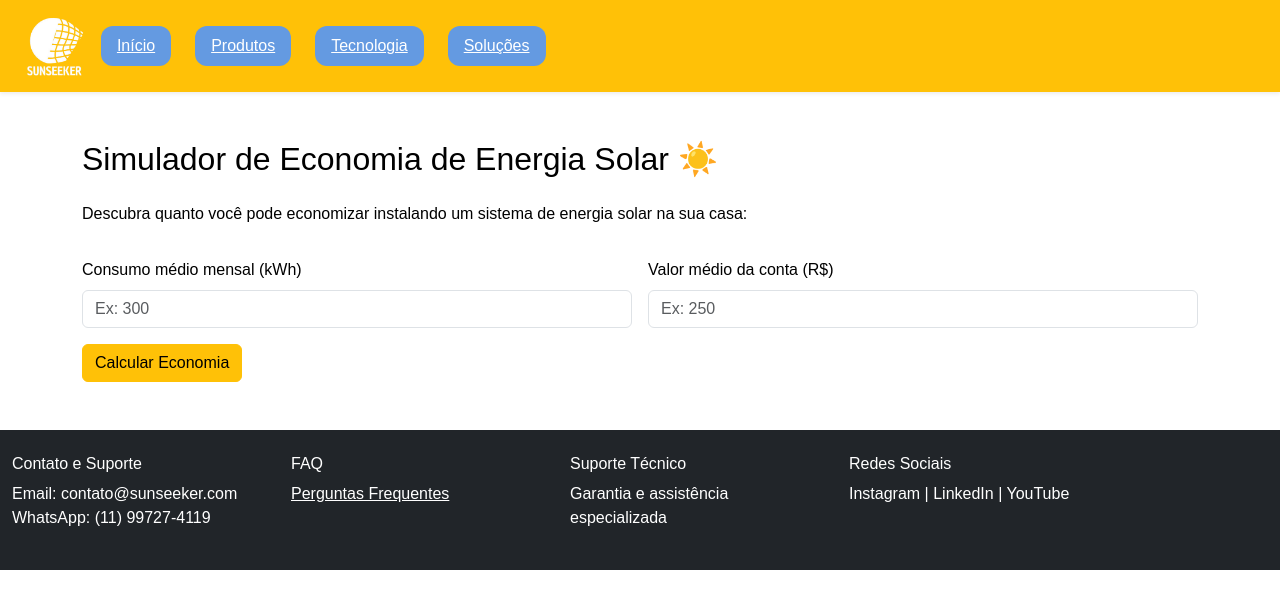
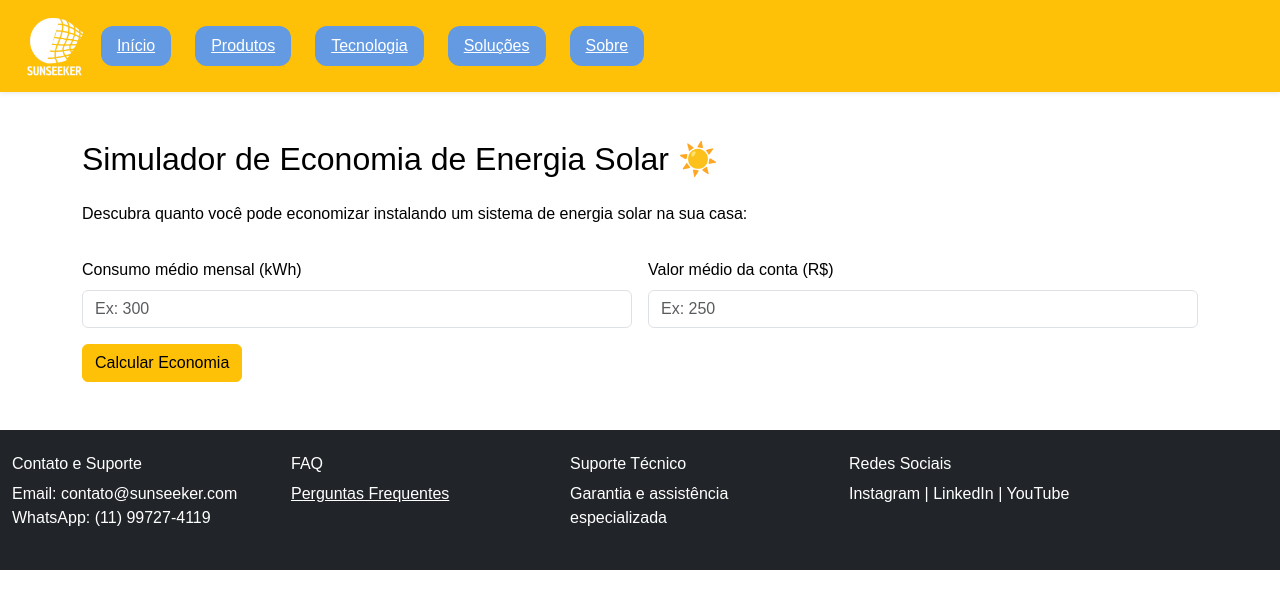
Before and after one commit to murilao69/TCC_SUNSEEKER, a website: page public/simulador.html in a window 1280 px wide. Drawn offline with nearby package versions, Linux system fonts and the light colour scheme.

Commit message:
Update simulador.html

```diff
--- a/public/simulador.html
+++ b/public/simulador.html
@@ -20,6 +20,8 @@
         <button class="bubbles"><span class="text"><a href="produtos.html">Produtos</a></span></button>
         <button class="bubbles"><span class="text"><a href="tecnologia.html">Tecnologia</a></span></button>
         <button class="bubbles"><span class="text"><a href="solucoes.html">Soluções</a></span></button>
+        <button class="bubbles"><span class="text"><a href="/public/sobre.html">Sobre</a> </span></button>
+
       </nav>
     </div>
   </header>
```
